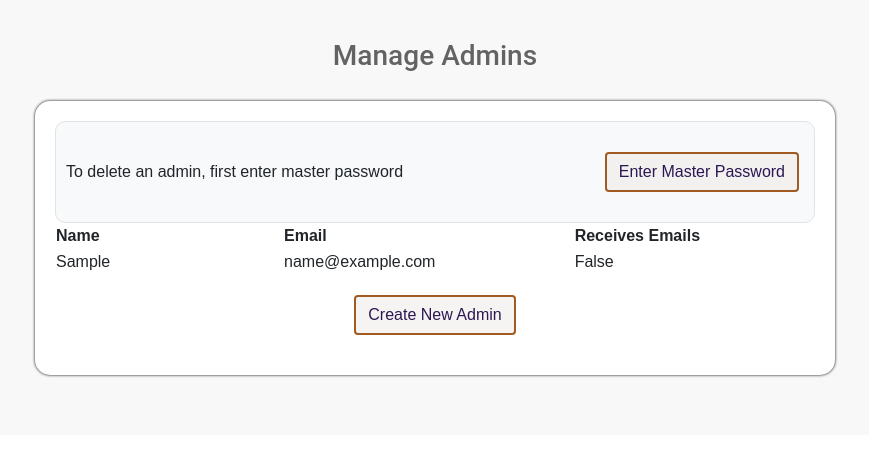
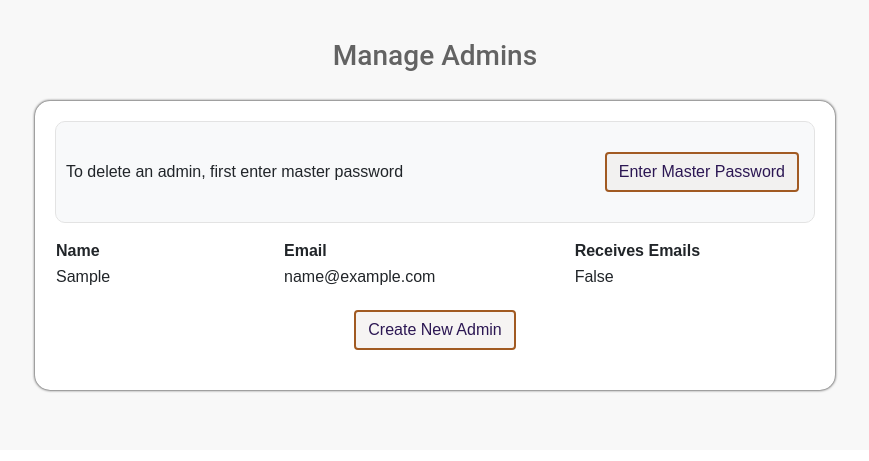
Before and after one commit to chrishwise/wise-law-firm-website, a Flask app: page /admin-portal/manage-admins in a window 1280 px wide. Shown: the part 203-664 px from the top of the page, without its empty margins (205-1074 px from the left). Run offline with Flask 3, Linux system fonts and the light colour scheme; the visitor is signed in with stand-in values (Sample User, id 1); data comes from the database, SQL or seed files in the repository; some libraries are stand-ins or nearby versions.

Commit message:
manage admins

```diff
--- a/website/forms.py
+++ b/website/forms.py
@@ -56,7 +56,11 @@ class MasterPasswordForm(FlaskForm):
     master_password = PasswordField("Master Password", [validators.InputRequired()])
 
     def validate_master_password(self, field):
-        master_password_official = Admin.query.filter_by(email="no-reply-wiselawfirm@outlook.com").first().password
+        master = Admin.query.filter_by(email="no-reply-wiselawfirm@outlook.com").first()
+        if master:
+            master_password_official = master.password
+        else:
+            raise ValidationError('Master Password does not exist. Create admin account for no-reply-wiselawfirm.com@outlook.com')
         print(master_password_official)
         print(self.master_password.data)
         print(check_password_hash(master_password_official, self.master_password.data))
--- a/website/templates/edit-admin-account.html
+++ b/website/templates/edit-admin-account.html
@@ -9,11 +9,11 @@
         <form class="form-container" id=admin method="POST">
             <dl>
                 {{ form.csrf_token }}
-                {{ render_field(form.first_name, value=current_admin.first_name) }}
-                {{ render_field(form.email, value=current_admin.email) }}
+                {{ render_field(form.first_name) }}
+                {{ render_field(form.email) }}
                 <div id="flexRow" class="flex-row-start responsive">
                     <div style="width: 30%">
-                        {{ render_field(form.notifications, value=current_user.receives_notifications) }}
+                        {{ render_field(form.notifications) }}
                     </div>
                 </div>
             </dl>
--- a/website/templates/manage-admins.html
+++ b/website/templates/manage-admins.html
@@ -12,7 +12,7 @@
                     <a id='editAdmins' class="btn" href="{{ url_for('views.master_privileges') }}">Enter Master Password</a>
                 </div>
 
-                <table style="width: 100%">
+                <table style="width: 100%; margin-top:15px;">
                     <tr>
                         <th style="width:30%">Name</th>
                         <th>Email</th>
@@ -32,7 +32,7 @@
                     Your master clearance is turned on, enabling you to delete admins. You may also edit their notifications.
                     <a class="btn" href="{{ url_for('views.toggle_master') }}" style="width: 100px">Turn Off</a>
                 </div>
-                <table style="width: 100%">
+                <table style="width: 100%; margin-top:15px;">
                     <tr>
                         <th style="width: 80px">Name</th>
                         <th>Email</th>
--- a/website/views.py
+++ b/website/views.py
@@ -449,6 +449,8 @@ def edit_admin(adminId):
     form = AdminAccountForm(request.form)
     current_admin = Admin.query.get(adminId)
     form.notifications.data = current_admin.receives_notifications
+    form.first_name.data = current_admin.first_name
+    form.email.data = current_admin.email
     if request.method == 'POST' and form.validate():
         first_name = form.first_name.data
         email = form.email.data
```
